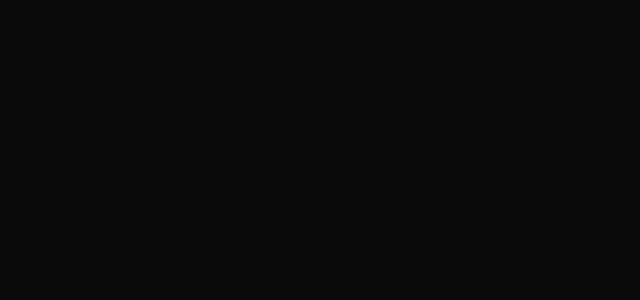
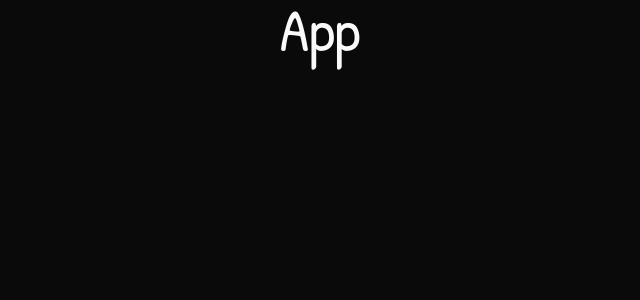
Before and after one commit to igorchaves22/todo-list, a React (Vite) app: page / in a window 1280 px wide. Shown: the top 300 px of the page, without its empty margins (320-960 px from the left). Built offline with nearby package versions, Linux system fonts and the light colour scheme.

Commit message:
ui: Font text
Summary:
- Adding text font from Google Fonts
- Setting font in Tailwindcss
- New import

```diff
--- a/src/components/HomePage.tsx
+++ b/src/components/HomePage.tsx
@@ -4,7 +4,7 @@
     return (
         <section className="w-full h-auto min-h-screen flex flex-col bg-neutral-950">
             <TodoListStateProvider>
-                <h1>App</h1>
+                <h1 className="w-full h-min text-neutral-50 font-patrickHand text-6xl text-center">App</h1>
             </TodoListStateProvider>
         </section>
     );
--- a/src/styles/tailwindcss.css
+++ b/src/styles/tailwindcss.css
@@ -1,4 +1,16 @@
 @import "tailwindcss";
+
+@font-face {
+    font-family: "Patrick Hand";
+    src: url("~assets/font/patrick-hand-regular.woff2") format("truetype");
+    font-weight: normal;
+    font-style: normal;
+    font-display: swap;
+}
+
+@theme {
+    --font-patrickHand: "Patrick Hand", "sans-serif";
+}
 
 @layer base {
     html::-webkit-scrollbar {
--- a/tsconfig.app.json
+++ b/tsconfig.app.json
@@ -24,6 +24,7 @@
 
         "baseUrl": "./src",
         "paths": {
+            "~assets/*": ["./assets/*"],
             "~components": ["./components"],
             "~hooks": ["./hooks"],
             "~store": ["./store"],
--- a/vite.config.ts
+++ b/vite.config.ts
@@ -15,6 +15,7 @@
     },
     resolve: {
         alias: {
+            "~assets": resolve(__dirname, "./src/assets"),
             "~components": resolve(__dirname, "./src/components"),
             "~hooks": resolve(__dirname, "./src/hooks"),
             "~store": resolve(__dirname, "./src/store"),
```
Also changed, not shown: src/assets/font/patrick-hand-regular.woff2 (added).
